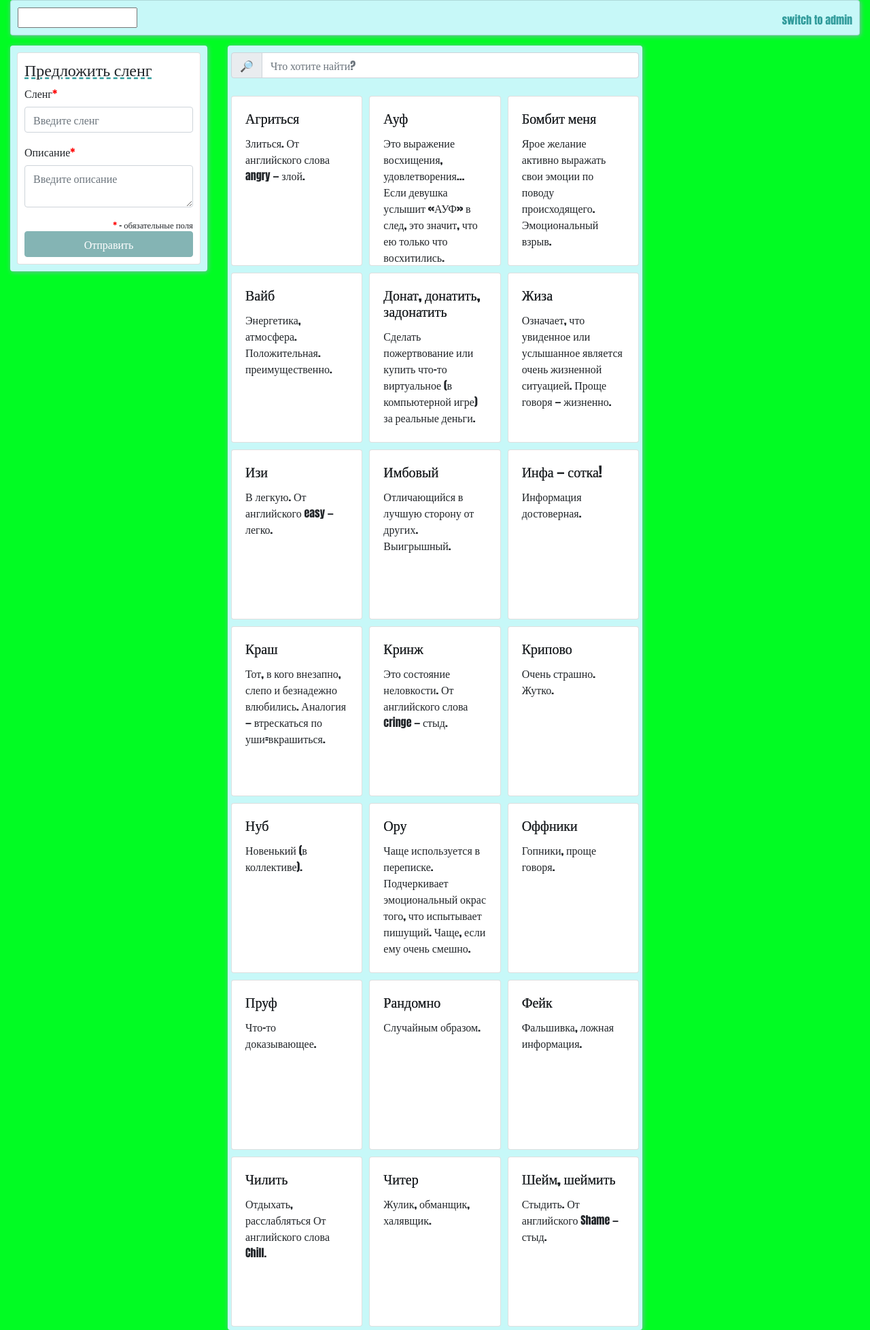
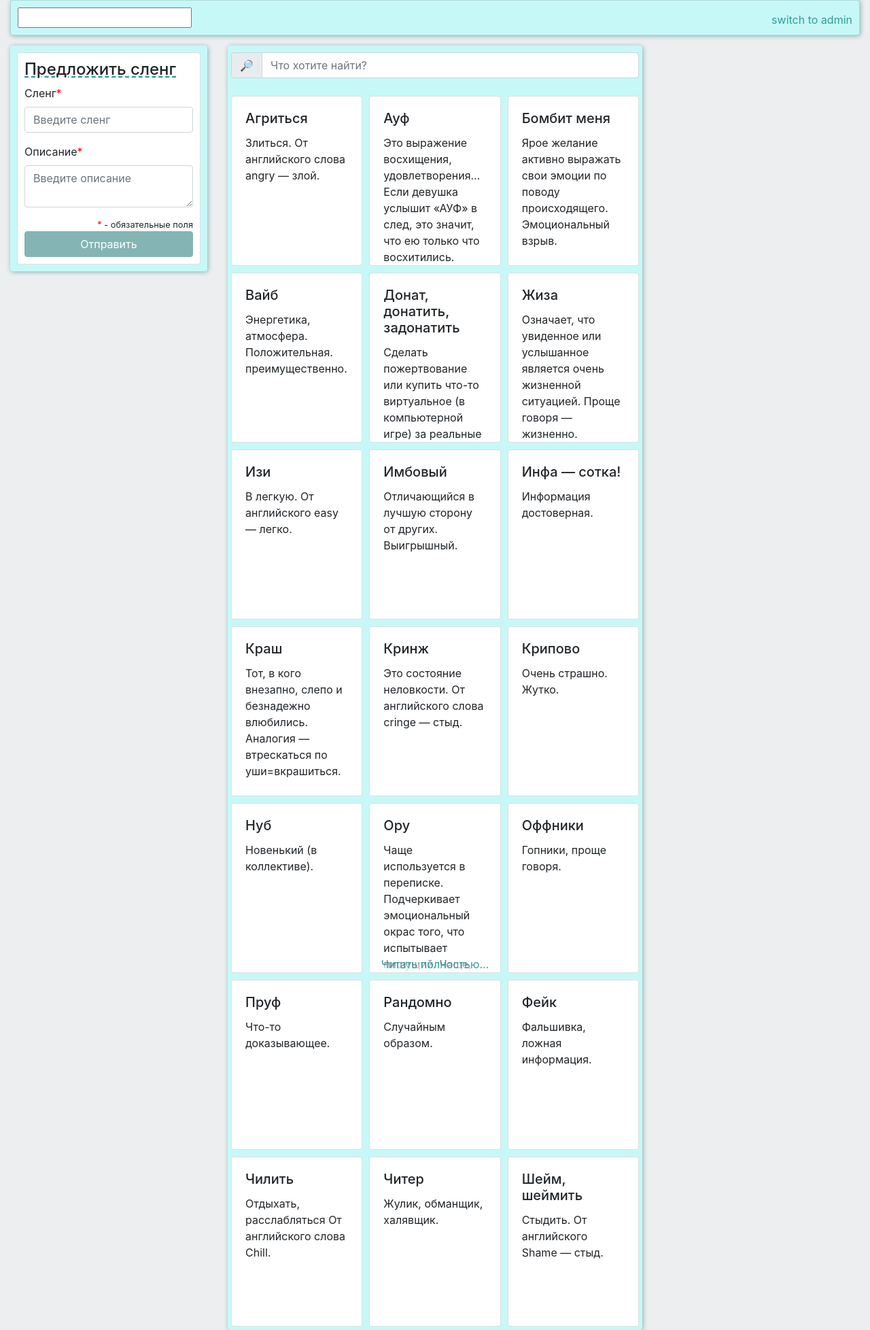
Before and after one commit to egor20042612/project, a Flask app: page / in a window 1280 px wide. Shown: the whole page at 68% size. Run offline with Flask 2, Linux system fonts and the light colour scheme; data comes from the database, SQL or seed files in the repository; some libraries are stand-ins or nearby versions.

Commit message:
adsadsadas

```diff
--- a/templates/index.html
+++ b/templates/index.html
@@ -12,8 +12,8 @@
     crossorigin="anonymous"></script>
   <style>
     body {
-      background-color: #01fc23;
-      font-family: impact;
+      background-color: #edeef0;
+
     }
 
     .row {
@@ -147,15 +147,6 @@
     .button-without-effect:hover {
       background-color: white !important;
     }
-
-    h5 {
-      text-shadow: 0px 0px black;
-      transition: 1s;
-    }
-
-    h5:hover {
-      text-shadow: 5px 5px red
-    }
   </style>
 </head>
 
```
